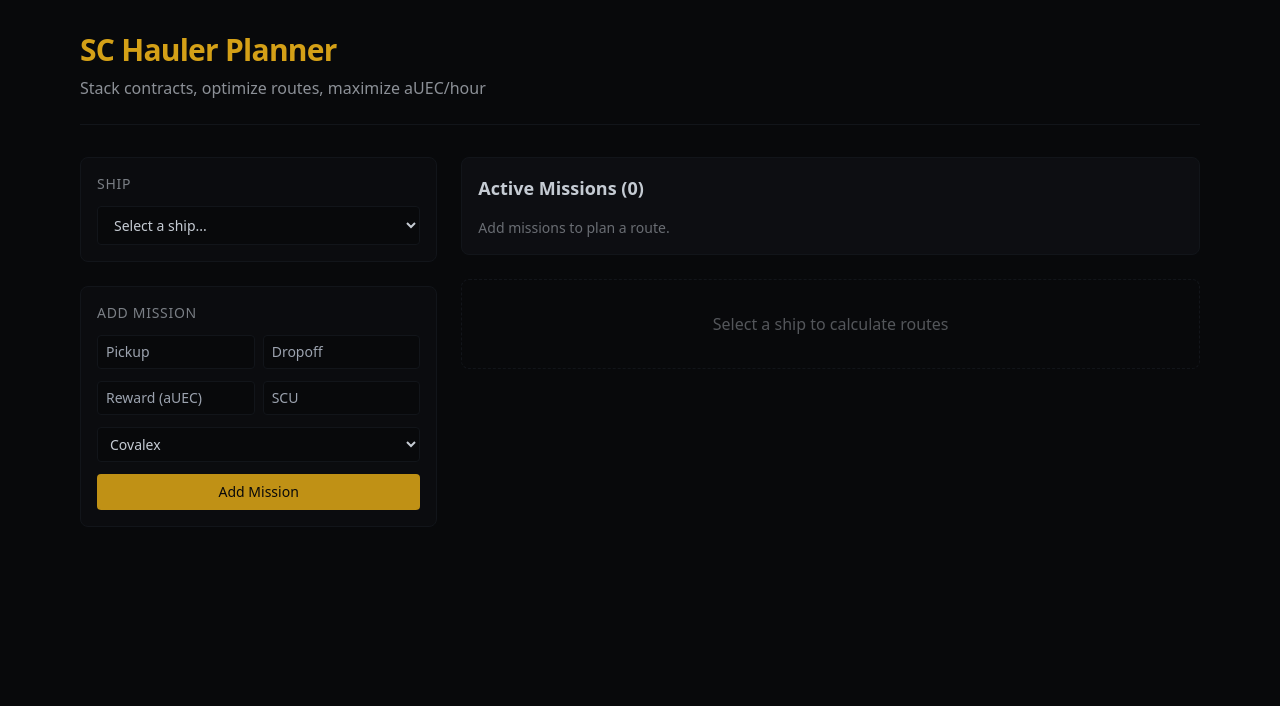
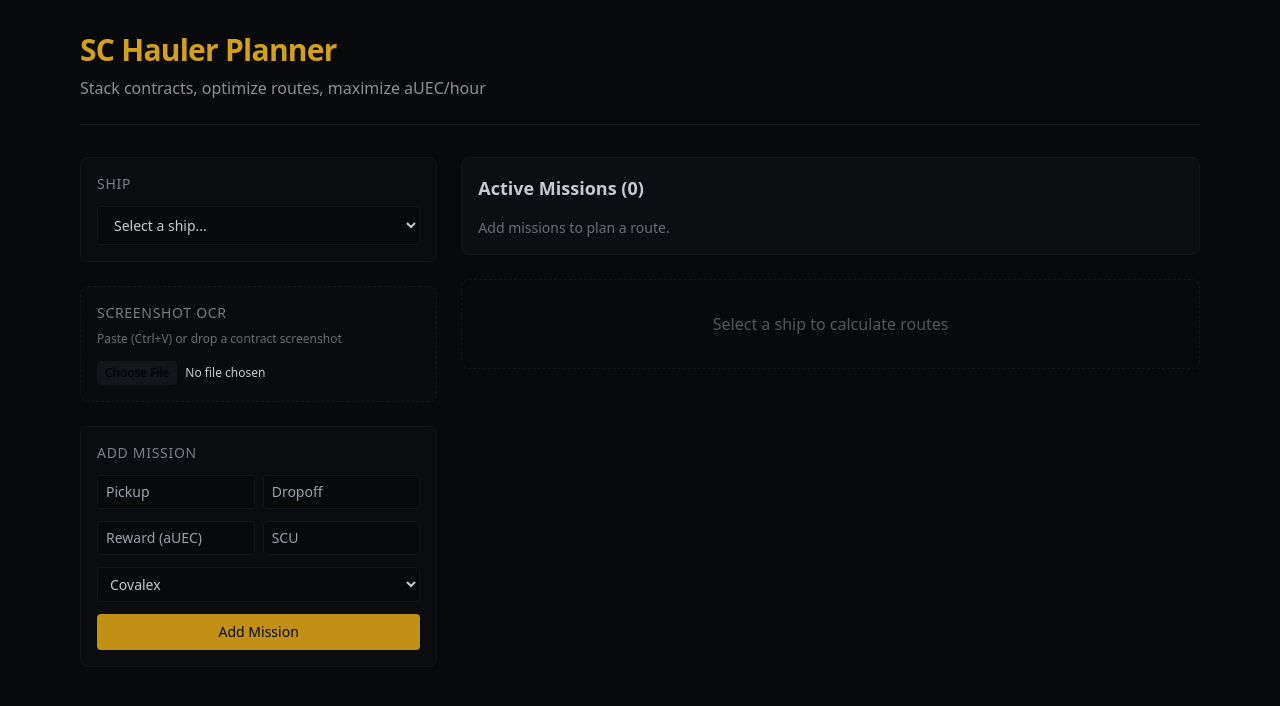
Before and after one commit to DrWhite1/sc-hauler-planner, a Next.js app: page / in a window 1280 px wide. Shown: the top 706 px of the page. Built offline with nearby package versions, Linux system fonts and the light colour scheme.

Commit message:
Add MissionOCR to the main page

```diff
--- a/app/page.tsx
+++ b/app/page.tsx
@@ -2,6 +2,7 @@
 
 import { ShipSelector } from "@/components/ShipSelector";
 import { MissionForm } from "@/components/MissionForm";
+import { MissionOCR } from "@/components/MissionOCR";
 import { RouteView } from "@/components/RouteView";
 import { useHaulerStore } from "@/lib/store";
 
@@ -22,6 +23,7 @@ export default function Home() {
       <div className="grid gap-6 md:grid-cols-3">
         <div className="md:col-span-1 space-y-6">
           <ShipSelector />
+          <MissionOCR />
           <MissionForm />
         </div>
 
```
